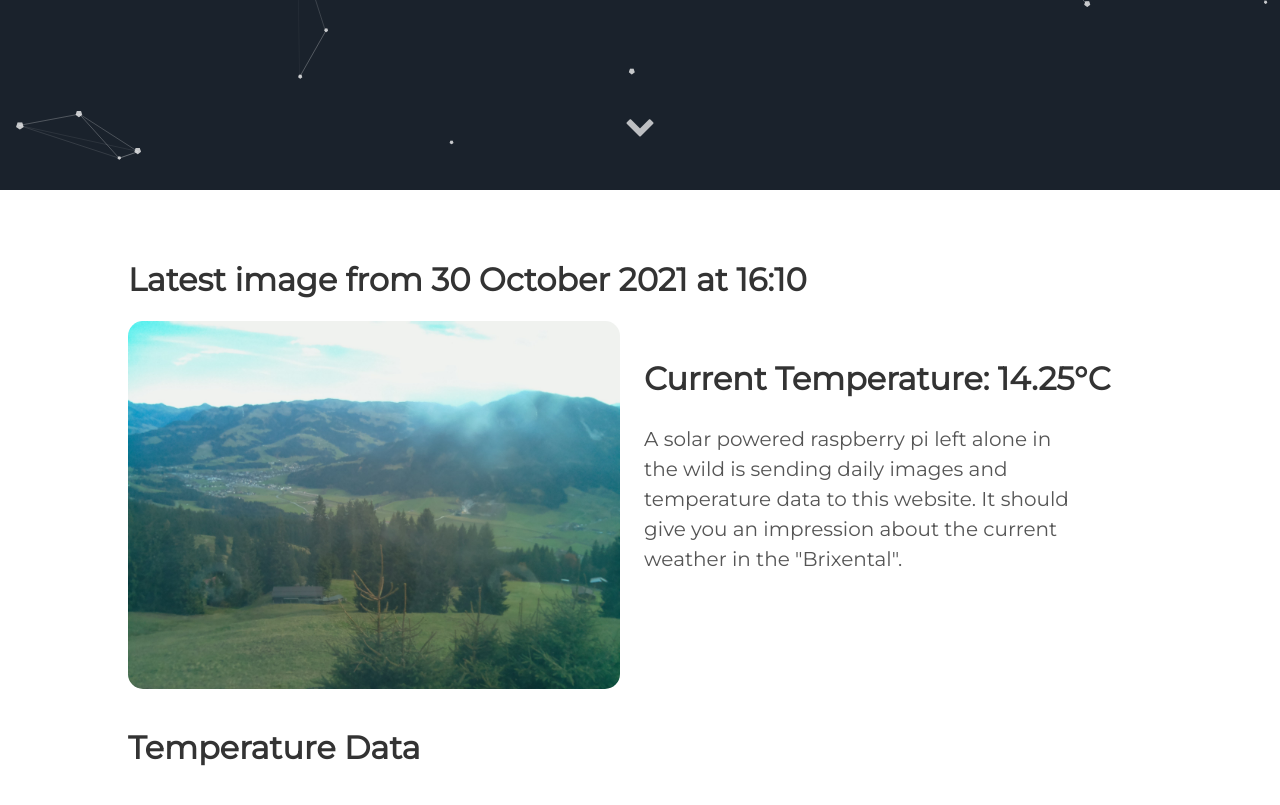
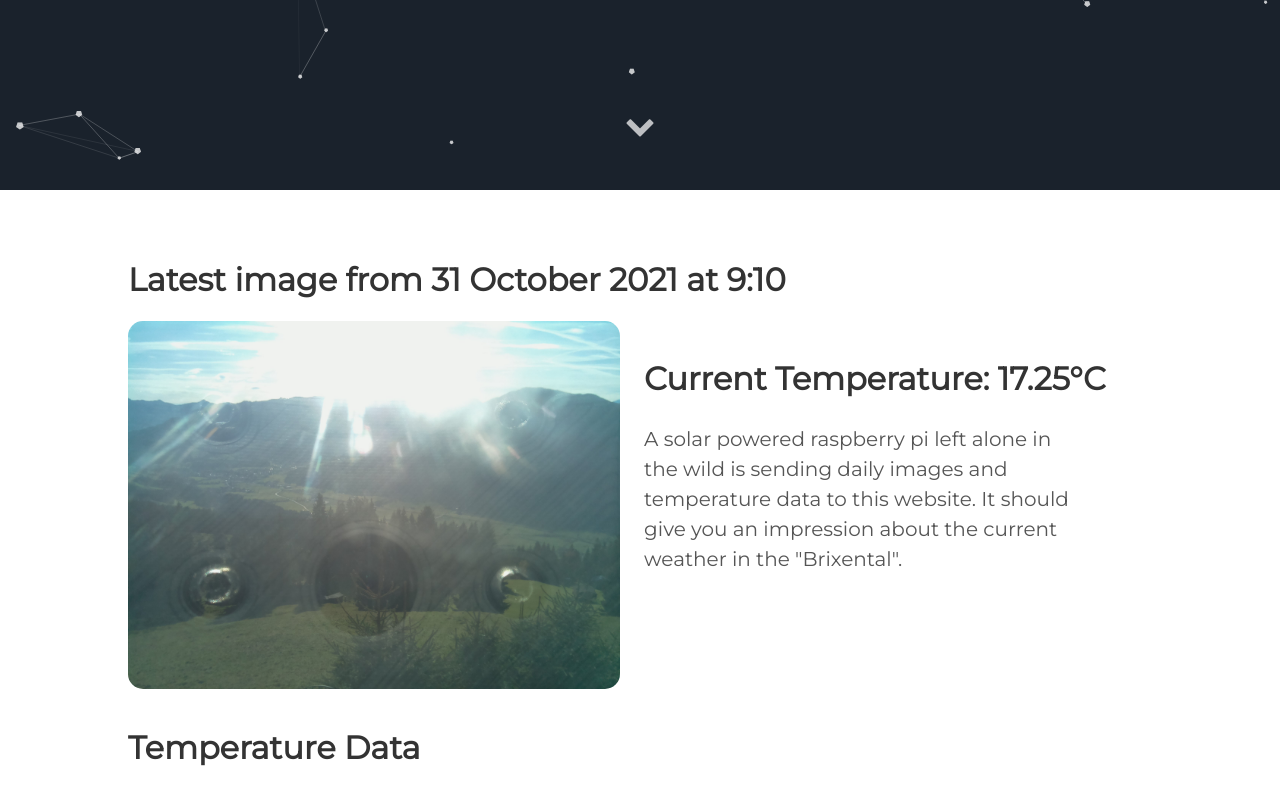
Before and after one commit to vektorious/vektorious.github.io, a Jekyll site: the page built from resources/huette.md, in a window 1280 px wide and 900 px high, scrolled down 710 px. Shown: the top 805 px of the window. Built offline with Jekyll 4.4.1, drawn with Linux system fonts in a browser that asks for light colours.

Commit message:
I'm a bot beep boop

```diff
--- a/resources/huette.md
+++ b/resources/huette.md
@@ -6,13 +6,13 @@ image: '/assets/img/'
 description: 'Live image from the Austrian alps'
 twitter_text: ' '
 ---
-## Latest image from 30 October 2021 at 16:10
+## Latest image from 31 October 2021 at  9:10
 <div class="huette">
   <div class="huette-image">
     <img src="{{ "/assets/img/huette.jpg" | prepend: site.baseurl }}">
   </div>
   <div class="huette-text">
-        <h2>Current Temperature: 14.25°C</h2>
+        <h2>Current Temperature: 17.25°C</h2>
         <p>A solar powered raspberry pi left alone in the wild is sending daily images and temperature data to this website. It should give you an impression about the current weather in the "Brixental".</p>
 
   </div>
```
Also changed, not shown: rpi-script/2021-10-31_090911.txt (renamed from rpi-script/2021-10-30_160913.txt, +5 -5 lines), rpi-script/huette.md (+2 -2 lines), assets/img/huette.jpg, assets/img/temp_plot.png, rpi-script/temp_plot.png, 1 other file.
